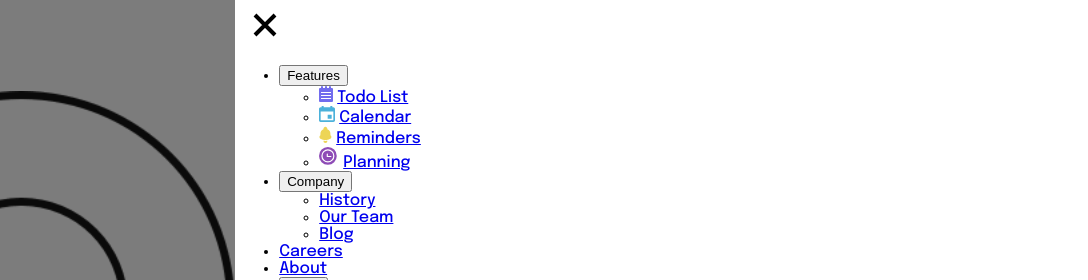
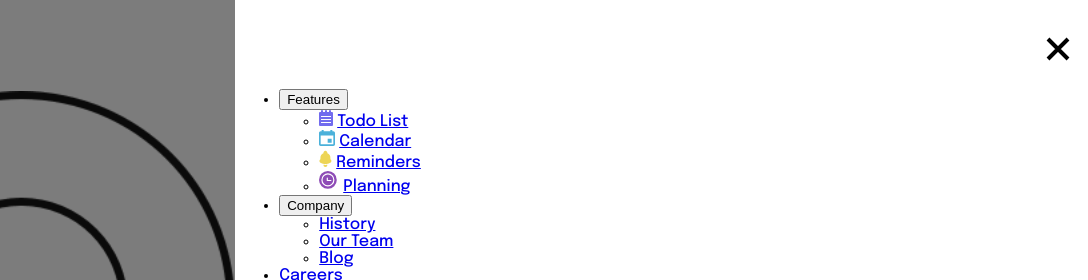
Before and after one commit to NorMenMe/frontend-mentor-intro-section, a website: page src/index.html in a window 1280 px wide. Both pictures are taken after a click on the button "Menu Button Open". Shown: the top 280 px of the page, 192-1280 px from the left. Drawn offline with nearby package versions, Linux system fonts and the light colour scheme; files that its build step writes are made by us from their sources.

Commit message:
style(header): layout the close button to the right hand side

```diff
--- a/src/index.html
+++ b/src/index.html
@@ -20,10 +20,12 @@
         </svg>
       </button>
       <nav class="header__menu menu" id="header__menu" popover>
-        <button type="button" class="menu__close" popovertarget="header__menu" popovertargetaction="hide">
-          <span class="sr-only">Menu Button Close</span>
-          <svg aria-hidden="true"><path stroke="#000" stroke-width="4" d="m10 10 20 20m0-20L10 30"/></svg>
-        </button>
+        <div class="menu__close">
+          <button type="button" popovertarget="header__menu" popovertargetaction="hide">
+            <span class="sr-only">Menu Button Close</span>
+            <svg aria-hidden="true"><path stroke="#000" stroke-width="4" d="m10 10 20 20m0-20L10 30"/></svg>
+          </button>
+        </div>
         <div class="menu__inner">
           <ul class="menu__list">
             <li class="menu__item">
--- a/src/scss/header.scss
+++ b/src/scss/header.scss
@@ -23,13 +23,15 @@
   padding: 0;
   background-color: transparent;
   border: none;
+  cursor: pointer;
 
   @media (min-width:1440px) {
     visibility: hidden;
   }
 }
 
-.header__menu-toggle > svg, .menu__close > svg {
+.header__menu-toggle > svg,
+.menu__close svg {
   width: 40px;
   height: 40px;
 }
@@ -69,8 +71,14 @@
 }
 
 .menu__close {
-  border: none;
-  background-color: transparent;
+  text-align: end;
+  margin-top: 1.5rem;
+
+  & > button {
+    border: none;
+    background-color: transparent;
+    cursor: pointer;
+  }
 }
 
 .menu__inner {
```
